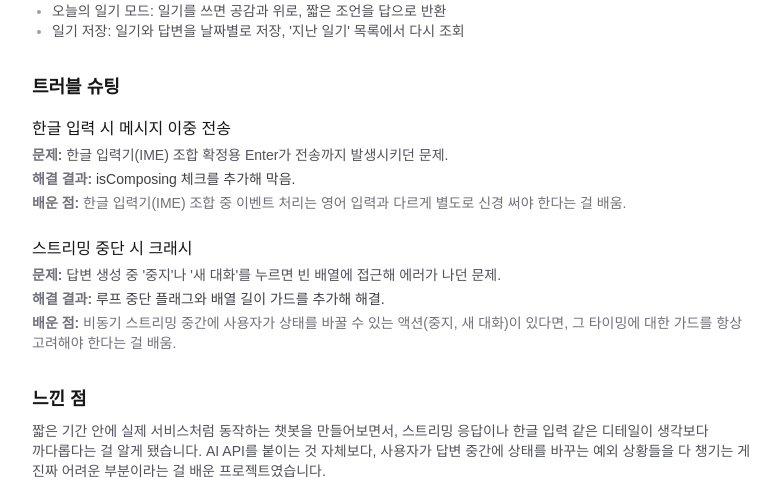
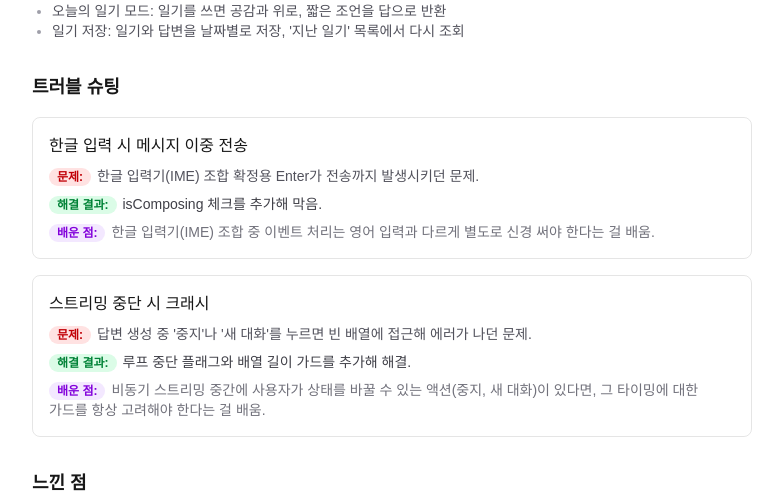
Before and after one commit to lym-bin/sangbin-dev, a Next.js app: page /projects/ai-talk in a window 1280 px wide. Shown: the part 1125-1618 px from the top of the page, without its empty margins (248-1031 px from the left). Built offline with nearby package versions, Linux system fonts and the light colour scheme.

Commit message:
트러블슈팅 항목을 카드+색상 배지로 가독성 개선

```diff
--- a/src/app/projects/[slug]/page.tsx
+++ b/src/app/projects/[slug]/page.tsx
@@ -104,21 +104,30 @@ export default async function ProjectPage({
       </div>
       <div className="flex flex-col gap-4">
         <h2 className="text-lg font-semibold">트러블 슈팅</h2>
-        <ul className="flex flex-col gap-6">
+        <ul className="flex flex-col gap-4">
           {project.troubleshooting.map((item) => (
-            <li key={item.title}>
+            <li
+              key={item.title}
+              className="flex flex-col gap-2 rounded-lg border border-black/10 p-4 dark:border-white/10"
+            >
               <h3 className="font-medium">{item.title}</h3>
-              <p className="mt-1 text-pretty break-keep text-sm text-zinc-600 dark:text-zinc-400">
-                <span className="font-semibold text-zinc-500">문제: </span>
+              <p className="text-pretty break-keep text-sm text-zinc-600 dark:text-zinc-400">
+                <span className="mr-1.5 rounded-full bg-red-100 px-2 py-0.5 text-xs font-semibold text-red-700 dark:bg-red-950 dark:text-red-300">
+                  문제:
+                </span>
                 {item.problem}
               </p>
-              <p className="mt-1 text-pretty break-keep text-sm text-zinc-700 dark:text-zinc-300">
-                <span className="font-semibold text-zinc-500">해결 결과: </span>
+              <p className="text-pretty break-keep text-sm text-zinc-700 dark:text-zinc-300">
+                <span className="mr-1.5 rounded-full bg-green-100 px-2 py-0.5 text-xs font-semibold text-green-700 dark:bg-green-950 dark:text-green-300">
+                  해결 결과:
+                </span>
                 {item.solution}
               </p>
               {item.lesson && (
-                <p className="mt-1 text-pretty break-keep text-sm text-zinc-500 dark:text-zinc-500">
-                  <span className="font-semibold">배운 점: </span>
+                <p className="text-pretty break-keep text-sm text-zinc-500 dark:text-zinc-500">
+                  <span className="mr-1.5 rounded-full bg-purple-100 px-2 py-0.5 text-xs font-semibold text-purple-700 dark:bg-purple-950 dark:text-purple-300">
+                    배운 점:
+                  </span>
                   {item.lesson}
                 </p>
               )}
```
